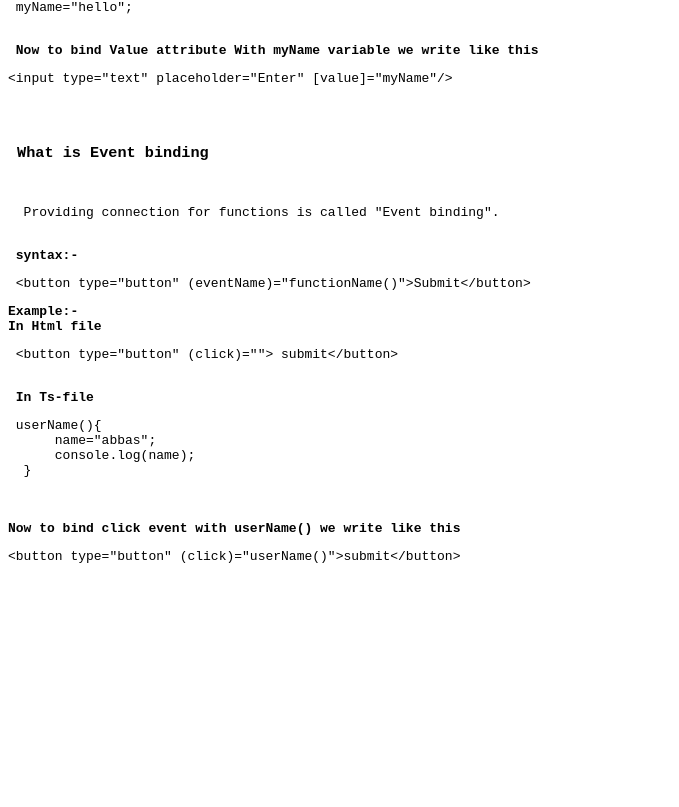
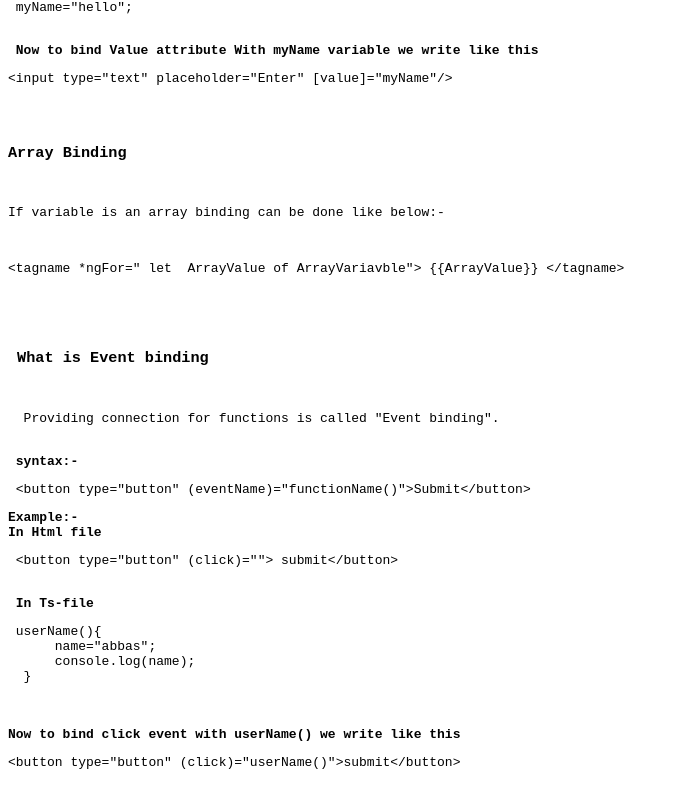
Before and after one commit to Battula-V/live-project, an Angular app: page /property-and-event-bindings in a window 1280 px wide. Shown: the part 905-1712 px from the top of the page, without its empty margins (0-679 px from the left). Before the commit the page ends 1630 px from the top, so only its background shows below. Built offline with nearby package versions, Linux system fonts and the light colour scheme.

Commit message:
array-binding

```diff
--- a/src/app/components/property-and-event-bindings/property-and-event-bindings.component.html
+++ b/src/app/components/property-and-event-bindings/property-and-event-bindings.component.html
@@ -24,6 +24,11 @@
 <b> Now to bind Value attribute With myName variable we write like this</b>
 <pre>{{code2}}</pre>
 
+<h3>Array Binding</h3>
+<p>If variable is an array binding can be done like below:-</p>
+<pre>{{code7}}</pre>
+
+
 <h3> What is Event binding</h3>
 <p>  Providing connection for functions is called "Event binding".</p>
 <b> syntax:-</b>
--- a/src/app/components/property-and-event-bindings/property-and-event-bindings.component.ts
+++ b/src/app/components/property-and-event-bindings/property-and-event-bindings.component.ts
@@ -16,4 +16,6 @@ export class PropertyAndEventBindingsComponent {
       console.log(name);
   }`;
     code6=`<button type="button" (click)="userName()">submit</button>`;
+
+    code7=`<tagname *ngFor=" let  ArrayValue of ArrayVariavble"> {{ArrayValue}} </tagname>`;
 }
```
